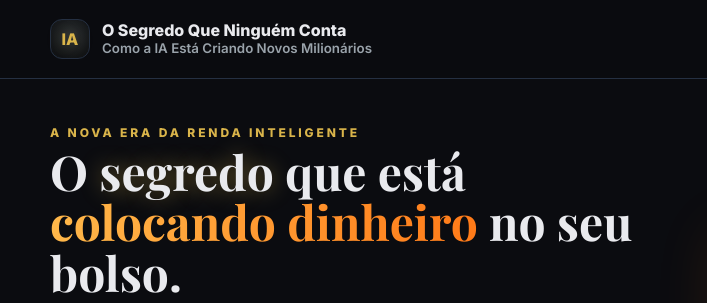
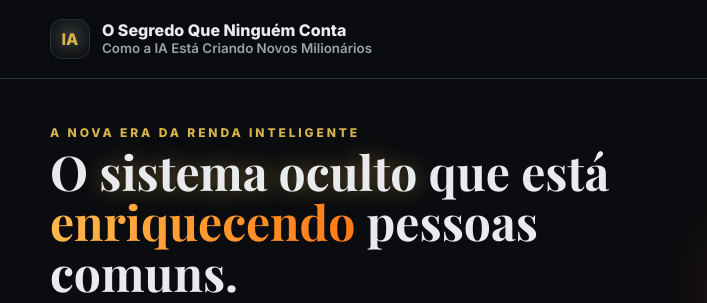
Before and after one commit to kauuues/renda, a plain HTML site: page index.html in a window 1280 px wide. Shown: the top 303 px of the page, 0-707 px from the left. Drawn offline with nearby package versions, Linux system fonts and the light colour scheme.

Commit message:
index.html

```diff
--- a/index.html
+++ b/index.html
@@ -64,8 +64,8 @@
         <div class="hero-left">
           <div class="kicker">A nova era da renda inteligente</div>
           <h2 class="title mega">
-            O <span class="glow">segredo</span> que está
-            <span class="gradient">colocando dinheiro</span> no seu bolso.
+            O <span class="glow">sistema oculto</span> que está
+            <span class="gradient">enriquecendo</span> pessoas comuns.
           </h2>
           <p class="subtitle">Assista ao vídeo (2–3 minutos). Depois, veja as provas e clique em <strong>Comprar agora</strong>. Sem enrolação — só o que gera resultado.</p>
           <ul class="bullets">
```
